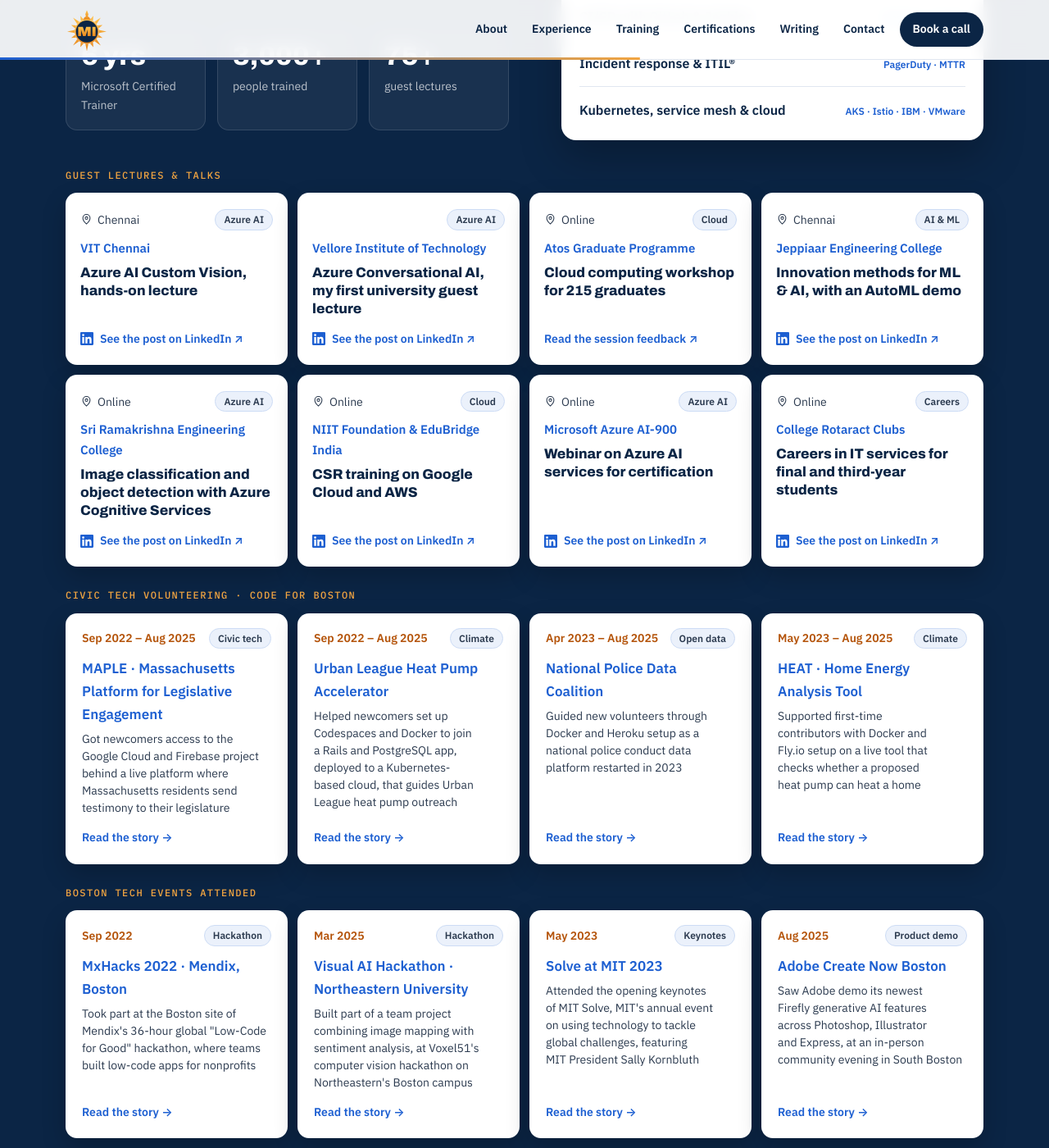
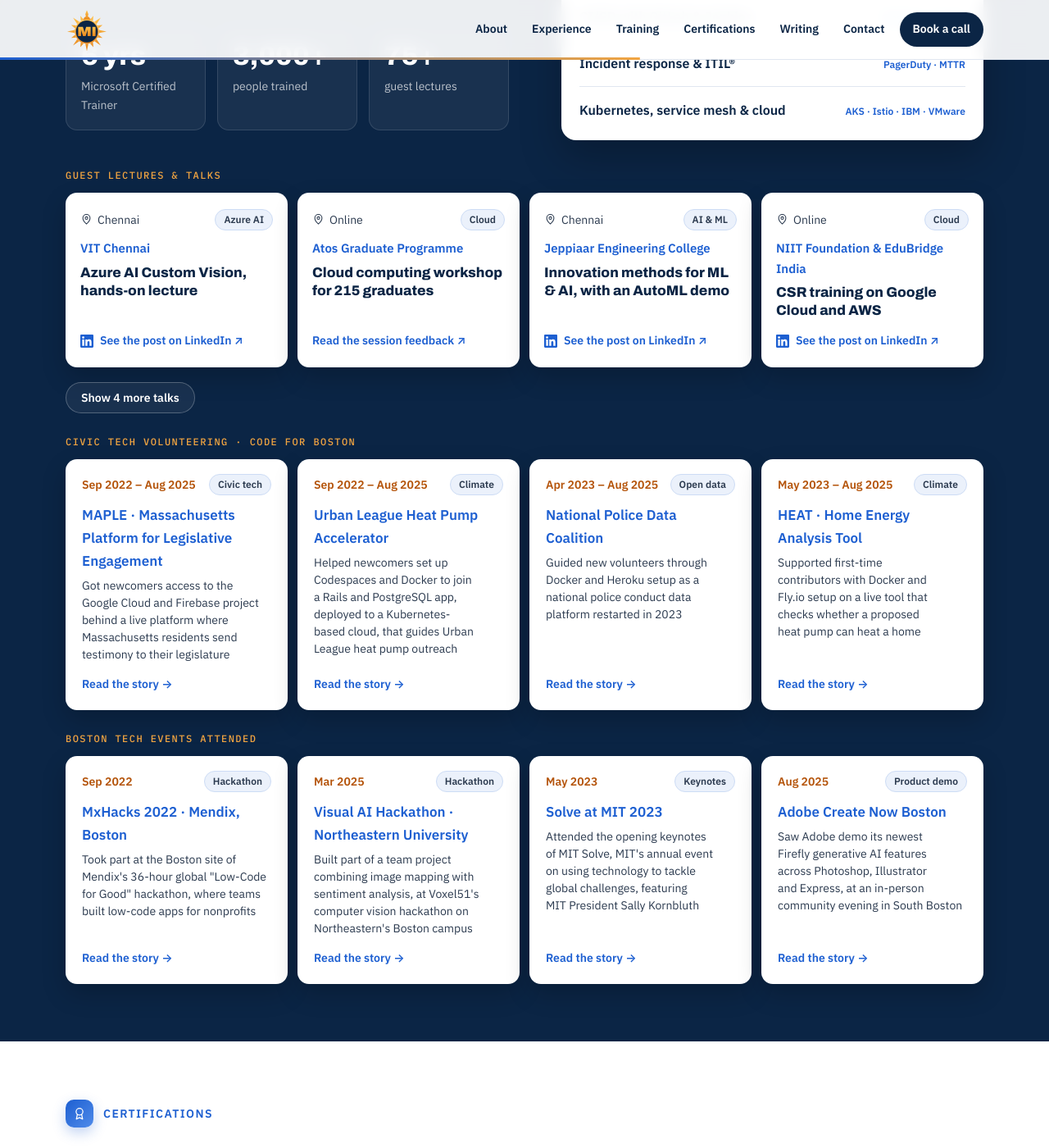
Before and after one commit to Madhan-I/Madhan-I.github.io, a Jekyll site: the page built from index.html, in a window 1280 px wide and 1400 px high, scrolled down 5460 px. Shown: the whole window at 82% size. Built offline with Jekyll 4.4.1, drawn with Linux system fonts in a browser that asks for light colours.

Commit message:
Preview: one row of four talks; the other four behind Show more.
Co-Authored-By: Claude Opus 5.5 <noreply@anthropic.com>
Claude-Session: https://claude.ai/code/session_01MFRrTt7LBDdX57m85KHNGp

```diff
--- a/assets/css/style.css
+++ b/assets/css/style.css
@@ -957,3 +957,8 @@ footer .f-col a { font-size: 14px !important; }
 
 /* Guest lecture cards: four across, like the Code for Boston and event rows */
 @media (min-width: 1100px) { .speak.talks:not(.duo) ul { grid-template-columns: repeat(4, minmax(0, 1fr)); } .speak.talks:not(.duo) li { padding: 20px 18px; } }
+
+.talk-toggle-row { margin: 18px 0 0; }
+.talk-toggle { font: 700 14px/1 var(--body); color: #FFFFFF; background: rgba(255, 255, 255, .06); border: 1px solid rgba(255, 255, 255, .25); border-radius: 999px; padding: 11px 18px; cursor: pointer; }
+.talk-toggle:hover { border-color: #F2A541; color: #F2A541; }
+.speak.talks li[hidden] { display: none !important; }
--- a/assets/js/main.js
+++ b/assets/js/main.js
@@ -235,3 +235,15 @@ document.querySelectorAll('.copy-btn').forEach(function (b) {
   function check() { els.forEach(function (el) { el.classList.remove('ragged'); if (maxGap(el) > 11) el.classList.add('ragged'); }); }
   window.addEventListener('load', check); window.addEventListener('resize', function () { clearTimeout(check.t); check.t = setTimeout(check, 150); });
 })();
+
+/* Guest lectures: first row visible, the rest on demand */
+(function () {
+  var btn = document.querySelector('.talk-toggle'); if (!btn) return;
+  var more = document.querySelectorAll('.talk-more'), label = btn.textContent;
+  btn.addEventListener('click', function () {
+    var show = btn.getAttribute('aria-expanded') !== 'true';
+    more.forEach(function (li) { li.hidden = !show; });
+    btn.setAttribute('aria-expanded', show ? 'true' : 'false');
+    btn.textContent = show ? 'Show fewer talks' : label;
+  });
+})();
--- a/index.html
+++ b/index.html
@@ -120,8 +120,8 @@ layout: default
       </ul>
     </div>
     {% if p.speaking %}<div class="speak talks reveal"><h3>{{ p.speaking_title }}</h3><ul>
-      {% for s in p.speaking %}<li><div class="tk-top"><span class="tk-meta">{% if s.where %}<svg class="ic" aria-hidden="true"><use href="#i-pin"/></svg>{{ s.where }}{% endif %}</span>{% if s.topic %}<span class="tk-chip">{{ s.topic }}</span>{% endif %}</div><b>{{ s.who }}</b><strong class="tk-title">{{ s.what }}</strong>{% if s.linkedin %}<a class="tk-link tk-in" href="{{ s.linkedin }}" target="_blank" rel="noopener" data-goatcounter-click="talk-linkedin"><svg class="ic" aria-hidden="true"><use href="#i-linkedin"/></svg>See the post on LinkedIn ↗</a>{% elsif s.feedback_image %}<a class="tk-link" href="{{ '/assets/badges/' | append: s.feedback_image | relative_url }}" data-lightbox data-caption="{{ s.who }}: session feedback">Read the session feedback ↗</a>{% endif %}</li>{% endfor %}
-    </ul></div>{% endif %}
+      {% for s in p.speaking %}<li{% if forloop.index > 4 %} class="talk-more" hidden{% endif %}><div class="tk-top"><span class="tk-meta">{% if s.where %}<svg class="ic" aria-hidden="true"><use href="#i-pin"/></svg>{{ s.where }}{% endif %}</span>{% if s.topic %}<span class="tk-chip">{{ s.topic }}</span>{% endif %}</div><b>{{ s.who }}</b><strong class="tk-title">{{ s.what }}</strong>{% if s.linkedin %}<a class="tk-link tk-in" href="{{ s.linkedin }}" target="_blank" rel="noopener" data-goatcounter-click="talk-linkedin"><svg class="ic" aria-hidden="true"><use href="#i-linkedin"/></svg>See the post on LinkedIn ↗</a>{% elsif s.feedback_image %}<a class="tk-link" href="{{ '/assets/badges/' | append: s.feedback_image | relative_url }}" data-lightbox data-caption="{{ s.who }}: session feedback">Read the session feedback ↗</a>{% endif %}</li>{% endfor %}
+    </ul></div>{% if p.speaking.size > 4 %}<p class="talk-toggle-row"><button type="button" class="talk-toggle" aria-expanded="false">Show {{ p.speaking.size | minus: 4 }} more talks</button></p>{% endif %}{% endif %}
     {% if p.community %}<div class="speak duo talks reveal"><h3>{{ p.community_title }}</h3><ul>
       {% for s in p.community %}<li><div class="tk-top"><span class="tk-date">{{ s.when }}</span>{% if s.topic %}<span class="tk-chip">{{ s.topic }}</span>{% endif %}</div><b>{{ s.who }}</b><span class="tk-desc">{{ s.what }}</span>{% if s.link %}<a class="tk-link" href="{{ s.link | relative_url }}">Read the story →</a>{% endif %}</li>{% endfor %}
     </ul></div>{% endif %}
```
Also changed, not shown: _data/profile.yml (+9 -9 lines).
